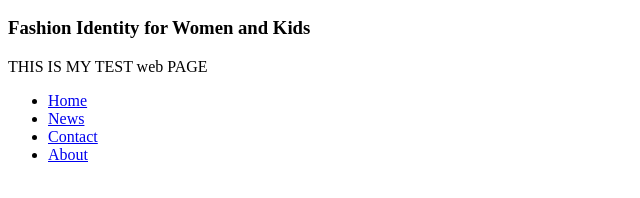
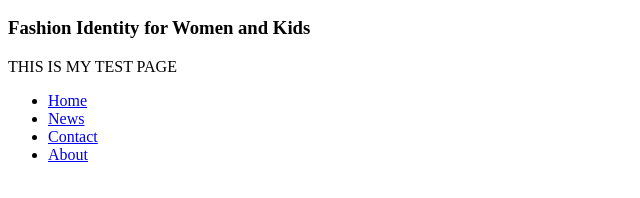
Before and after one commit to murugesh86/git-demo, a plain HTML site: page index.html in a window 1280 px wide. Shown: the part 136-334 px from the top of the page, 0-640 px from the left. Drawn offline with Linux system fonts and the light colour scheme.

Commit message:
Update index.html
remove the word web in 9th row

```diff
--- a/index.html
+++ b/index.html
@@ -8,7 +8,7 @@
 <h1>KRISHNA CREATIONS</h1>
 <h2>Welcome to Krishna Creations</h2>
 <h3>Fashion Identity for Women and Kids</h3>
-<h0>THIS IS MY TEST web PAGE </h0>
+<h0>THIS IS MY TEST PAGE </h0>
 <ul>
   <li><a href="#">Home</a></li>
   <li><a href="#">News</a></li>
```
